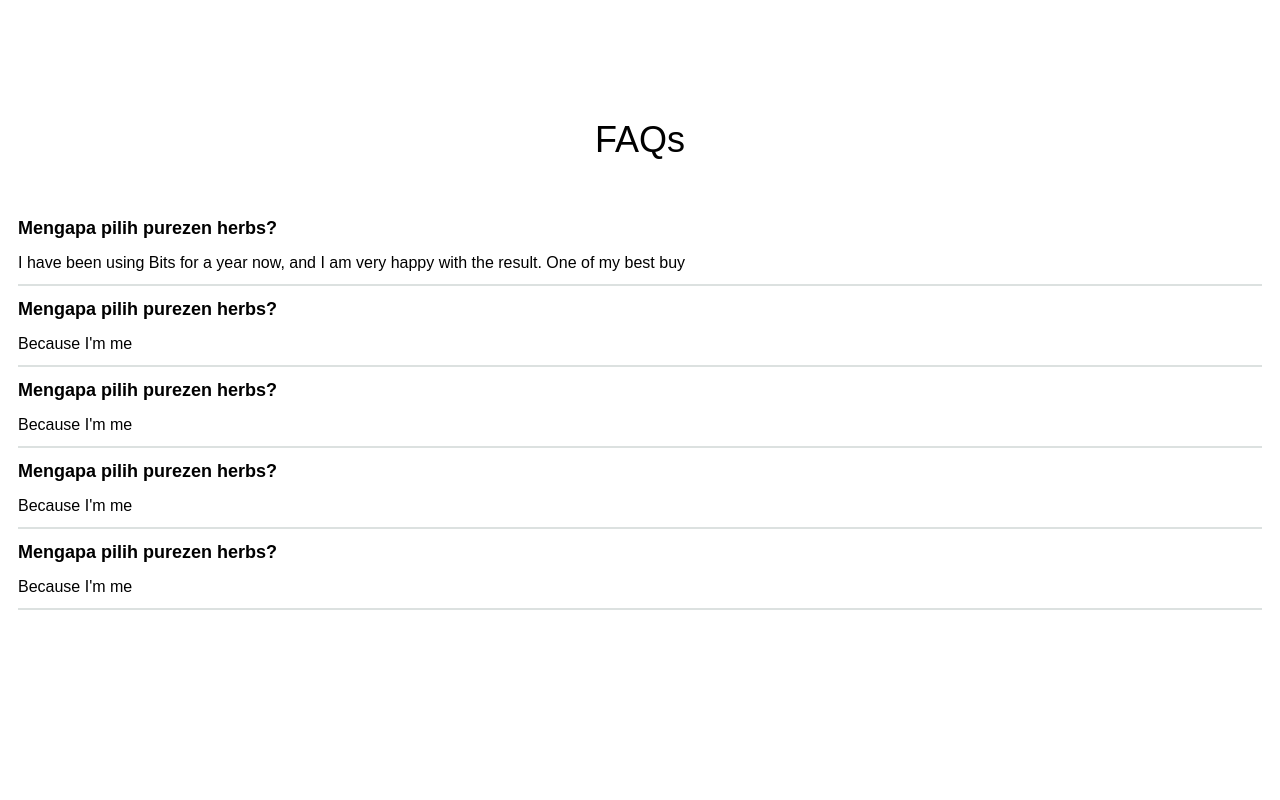
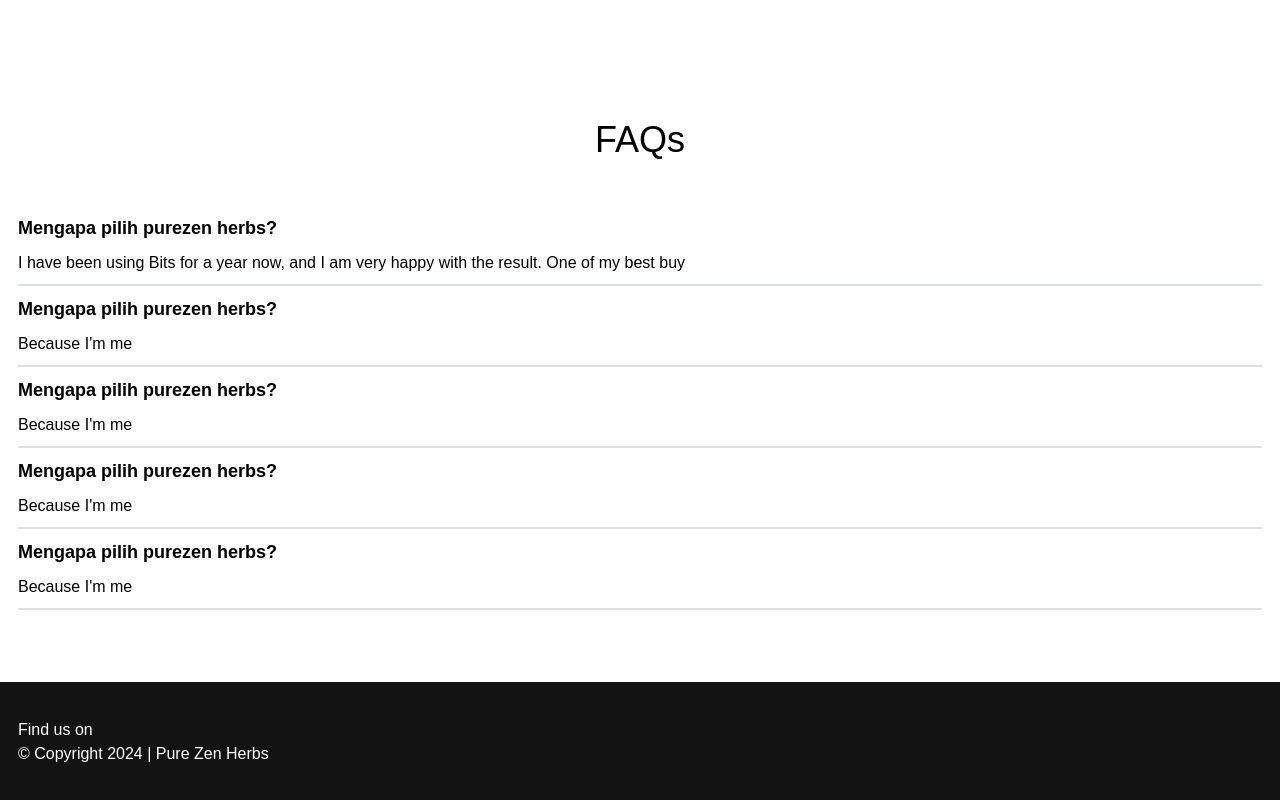
Before and after one commit to naprirfan/purezenherbs, a React (Create React App) app: page / in a window 1280 px wide. Shown: the part 2455-3255 px from the top of the page. Before the commit the page ends 3137 px from the top, so only its background shows below. Built offline with nearby package versions, Linux system fonts and the light colour scheme.

Commit message:
Add footer

```diff
--- a/src/App.tsx
+++ b/src/App.tsx
@@ -1,5 +1,6 @@
 import './App.css';
 import { FAQ } from './components/faq/FAQ';
+import { Footer } from './components/footer/Footer';
 import { Header } from './components/header/Header';
 import { Hero } from './components/hero/Hero';
 import { Products } from './components/products/Products';
@@ -17,6 +18,7 @@
       <ProductsFeature />
       <Reviews />
       <FAQ />
+      <Footer />
     </div>
   );
 }
--- /dev/null
+++ b/src/components/AdvertisementBar/AdvertisementBar.tsx
@@ -0,0 +1,5 @@
+export const AdvertisementBar = () => {
+    return (
+        <section className="bg-charcoal text-white text-center p-1">Selamat datang di situs Pure Zen Herbs</section>
+    )
+}
--- /dev/null
+++ b/src/components/footer/Footer.tsx
@@ -0,0 +1,20 @@
+
+export const Footer = () => {
+    const currentYear = new Date().getFullYear();
+
+    return (
+        <footer className="flex justify-center py-4 bg-charcoal">
+            <div className="container px-2 text-white">
+                <div>
+                    <h3>Find us on</h3>
+                    <i className="fa-brands fa-instagram fa-xl"></i>
+                    <i className="fa-brands fa-facebook fa-xl"></i>
+                    <i className="fa-brands fa-whatsapp fa-xl"></i>
+                </div>
+                <div>
+                    &copy; Copyright {currentYear} | Pure Zen Herbs
+                </div>
+            </div>
+        </footer>
+    )
+}
--- a/src/components/header/Header.tsx
+++ b/src/components/header/Header.tsx
@@ -1,7 +1,9 @@
+import { AdvertisementBar } from "../AdvertisementBar/AdvertisementBar"
+
 export const Header = () => {
   return (
     <header className="w-full">
-      <section className="bg-charcoal text-white text-center p-1">Selamat datang di situs Pure Zen Herbs</section>
+      <AdvertisementBar />
       <section className="h-8 border-b flex justify-center bg-gray lg:h-12">
         <div className="container px-2 justify-between items-center hidden lg:flex">
           <div>Shop | About Us</div>
```
